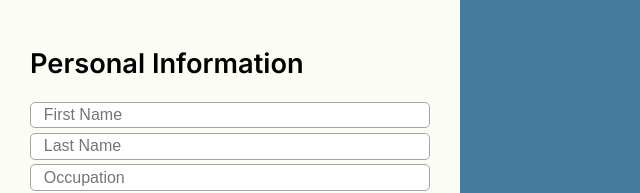
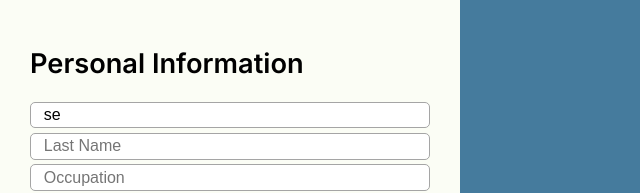
Before and after one commit to Ro-bu/cv_app, a React (Create React App) app: page / in a window 1280 px wide. Shown: the top 193 px of the page, without its empty margins (0-640 px from the left). Built offline with nearby package versions, Linux system fonts and the light colour scheme.

Commit message:
onchange function to set and display state for personal information

```diff
--- a/src/App.js
+++ b/src/App.js
@@ -31,7 +31,11 @@ class App extends Component {
     this.deleteSkill = this.deleteSkill.bind(this);
   }
   handleChange(event) {
-    console.log(event.target)
+    const {name, value} = event.target;
+    let newState = this.state;
+    newState.generalInformation = {...newState.generalInformation, [name]:value}
+    this.setState(newState);
+    console.log(this.state)
   }
   addEducation() {
     let newState = this.state;
--- a/src/components/GeneralInformation.js
+++ b/src/components/GeneralInformation.js
@@ -10,12 +10,12 @@ class GeneralInformation extends Component{
         return(
             <div className="general-information">
                 <h2 className="sidebar-title">Personal Information</h2>
-                <input onChange={this.props.handleChange} className="sidebar-input" type="text" name="firstName" placeholder="First Name" id="firstName"></input>
-                <input className="sidebar-input" type="text" name="lastName" placeholder="Last Name" id="lastName"></input>
-                <input className="sidebar-input" type="text" name="occupation" placeholder="Occupation" id="occupation"></input>
-                <input className="sidebar-input" type="text" name="phone" placeholder="Phone Number" id="phone"></input>
-                <input className="sidebar-input" type="text" name="email" placeholder="Email" id="email"></input>
-                <textarea className="sidebar-input" placeholder="Description" name="description" id="description"></textarea>
+                <input value={this.props.data.generalInformation.firstName} onChange={this.props.handleChange} className="sidebar-input" type="text" name="firstName" placeholder="First Name" id="firstName"></input>
+                <input value={this.props.data.generalInformation.lastName} onChange={this.props.handleChange} className="sidebar-input" type="text" name="lastName" placeholder="Last Name" id="lastName"></input>
+                <input value={this.props.data.generalInformation.occupation} onChange={this.props.handleChange} className="sidebar-input" type="text" name="occupation" placeholder="Occupation" id="occupation"></input>
+                <input value={this.props.data.generalInformation.phone} onChange={this.props.handleChange} className="sidebar-input" type="text" name="phone" placeholder="Phone Number" id="phone"></input>
+                <input value={this.props.data.generalInformation.email} onChange={this.props.handleChange} className="sidebar-input" type="text" name="email" placeholder="Email" id="email"></input>
+                <textarea value={this.props.data.generalInformation.description} onChange={this.props.handleChange} className="sidebar-input" placeholder="Description" name="description" id="description"></textarea>
             </div>
         )
     }
--- a/src/styles.css
+++ b/src/styles.css
@@ -66,6 +66,7 @@ body {
 	top: 0;
 	overflow-y: scroll;
 	max-height: 100vh;
+	min-height: 100vh;
 }
 .cv-preview {
     flex-grow: 1;
```
